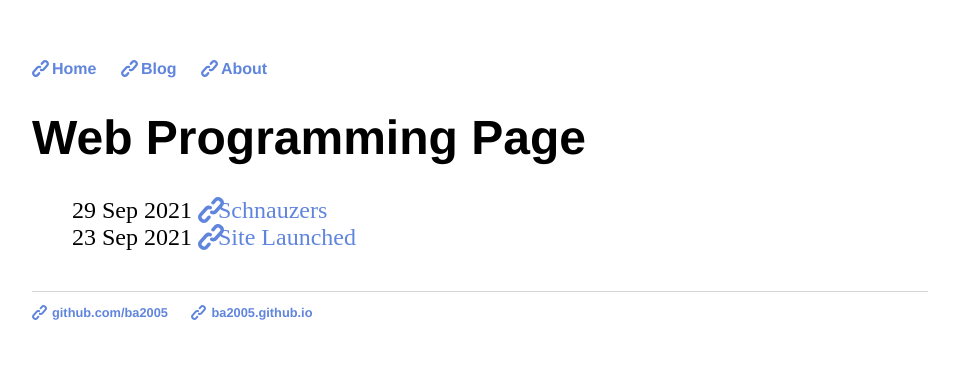
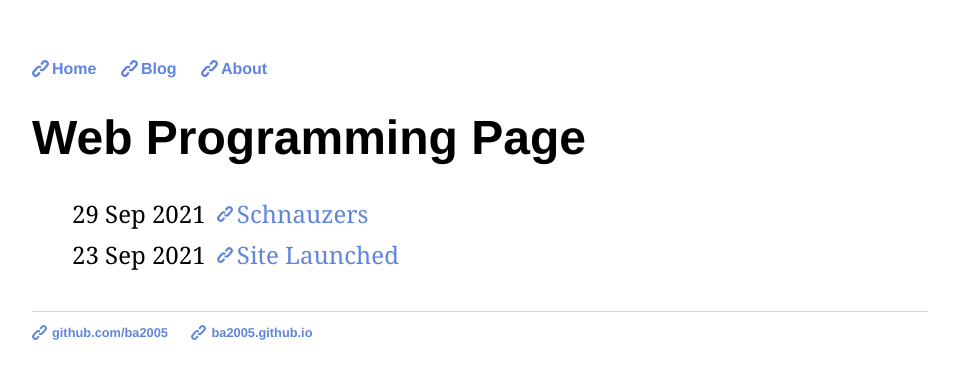
Before and after one commit to ba2005/ba2005.github.io, a Jekyll site: the page built from blog/index.html, in a window 1280 px wide. Shown: the top 379 px of the page, without its empty margins (160-1119 px from the left). Built offline with Jekyll 4.4.1, drawn with Linux system fonts in a browser that asks for light colours.

Commit message:
Update blog post styling in main.css

```diff
--- a/css/main.css
+++ b/css/main.css
@@ -43,10 +43,17 @@ a:hover {
 }
 
 ul.posts {
+    font-family: 'Georgia', 'Garamond', serif;
     margin: 20px auto 40px;
     font-size: 1.5em;
 }
 
 ul.posts li {
     list-style: none;
+    margin-bottom: 0.5rem;
 }
+
+ul.posts a {
+    background-size: 1rem;
+    margin-left: 5px;
+}
```
